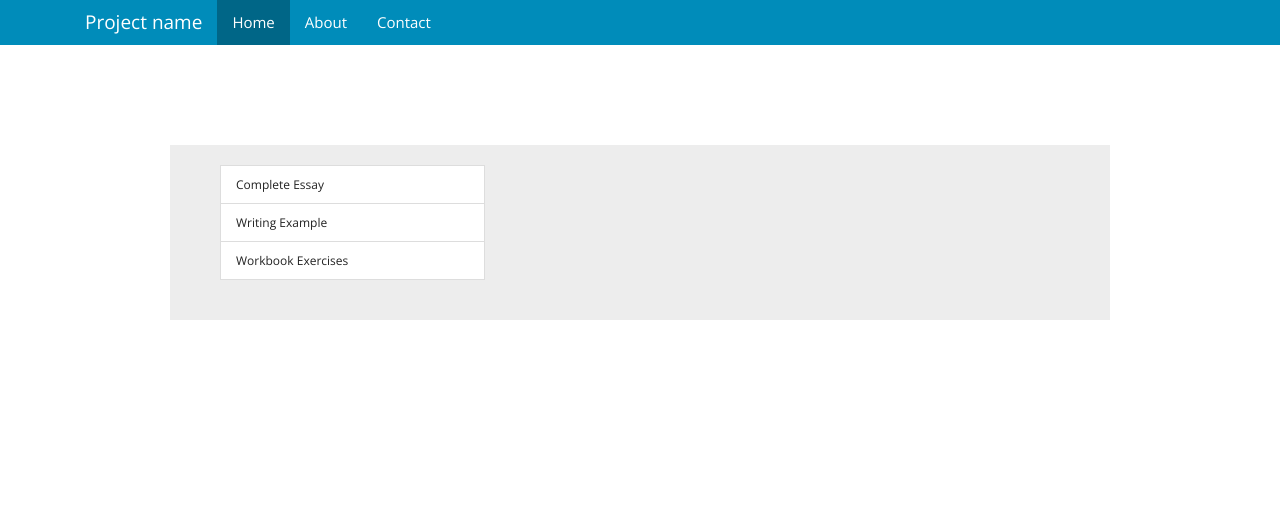
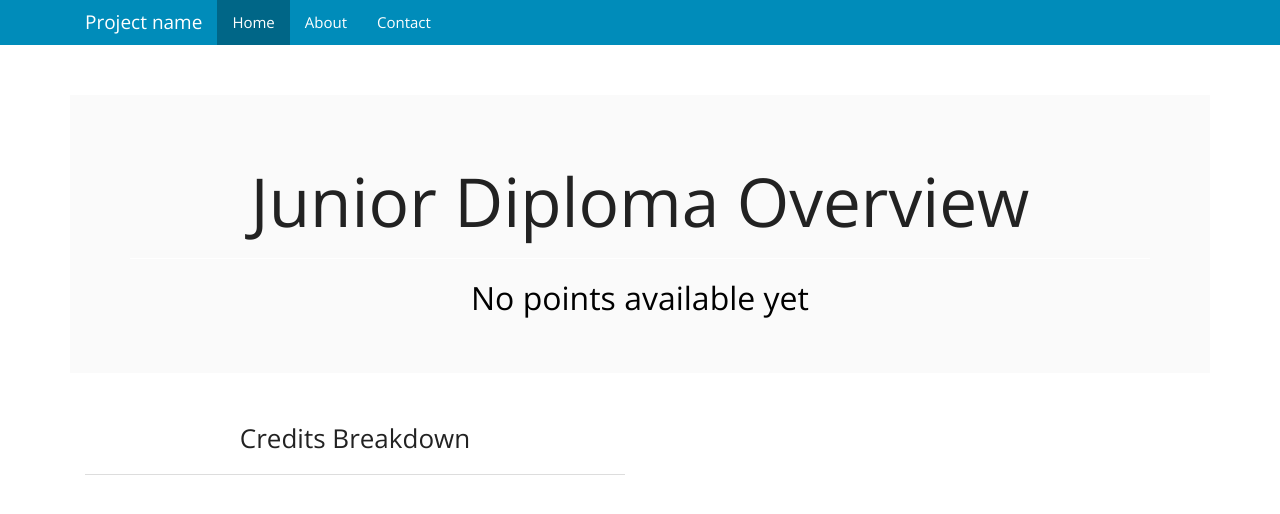
Before and after one commit to LachieCalder/Result-Track, a Django app: template Result_Track/results/templates/home.html in a window 1280 px wide. Shown: the top 514 px of the page. Run offline with Django 3.2, Linux system fonts and the light colour scheme; data comes from the database, SQL or seed files in the repository; both versions use the stored data as it was after the commit; the template is opened without the code that fills it: values that come from a table or form of the project are taken from there, most other values are stand-ins (such as "Sample title", 1, 10 or a date in 2020); parts of the project's set-up code (start-up, migrations or seed data) failed here and were passed over; some libraries are stand-ins or nearby versions.

Commit message:
Update models, update home/overview template and subsequent views.

```diff
--- a/Result_Track/results/models.py
+++ b/Result_Track/results/models.py
@@ -17,30 +17,32 @@
 class Course(models.Model):
     name = models.CharField(max_length=50)
     teacher = models.ForeignKey('Teacher')
+    students = models.ManyToManyField(Student)
 
     def __unicode__(self):
         return self.name
 
 class Teacher(models.Model):
+    user = models.OneToOneField(User)
+
     title = models.CharField(max_length=10)
     first_name = models.CharField(max_length=50)
     surname = models.CharField(max_length=50)
 
     def __unicode__(self):
-        return self.first_name + ' ' + self.surname
+        return self.title + ' ' + self.first_name + ' ' + self.surname
 
 class Result(models.Model):
     student = models.ForeignKey('Student')
     assignment = models.ForeignKey('Assignment')
-    mark = models.PositiveSmallIntegerField()
+    mark = models.PositiveSmallIntegerField(default=0)
     marked = models.BooleanField(default=False)
 
     def __unicode__(self):
         return str(self.student) + "'s " + str(self.assignment)
 
     def is_overdue(self):
-        base_assignment = Assignment.objects.get(pk=self.assignment)
-        if base_assignment.due_date >= datetime.date.today():
+        if self.assignment.due_date >= datetime.date.today():
             return True
         else:
             return False
@@ -53,4 +55,4 @@
     details = models.TextField()
 
     def __unicode__(self):
-        return self.name
+        return str(self.course) + ': ' + self.name
--- a/Result_Track/results/templates/home.html
+++ b/Result_Track/results/templates/home.html
@@ -2,12 +2,23 @@
 {% block content %}
 
 <div class="container">
-    <div class="row">
-        <ul class="list-group col-lg-4">
-        {% for assignment in assignments %}
-            <li class="list-group-item">{{ assignment.assignment }}</li>
-        {% endfor %}
-        </ul>
+    <div class="jumbotron">
+        <div class="page-header">
+            <h1>Junior Diploma Overview</h1>
+        </div>
+        {% if available > 0 %}
+        <h2>You have earned <strong>{{ earned }}</strong> credits out of <strong>{{ available }}</strong>
+             credits available</h2>
+        <h3>This means you are on track to pass with <strong>distinction</strong></h3>
+        {% else %}
+        <h2>No points available yet</h2>
+        {% endif %}
+    </div>
+
+    <div class="col-md-6">
+        <h3>Credits Breakdown</h3>
+        <hr>
+
     </div>
 </div>
 
--- a/Result_Track/static/css/custom.css
+++ b/Result_Track/static/css/custom.css
@@ -1,13 +1,12 @@
-h1
-{
-  text-align: center;
-}
-
 .page-header {
     border-bottom: 1px solid #FFFFFF;
     margin: 20px 0 10px 0;
     padding-bottom: 9px;
     text-align: center;
+}
+
+.standard-row .page-header {
+    text-align: left;
 }
 
 .form-control {
@@ -47,15 +46,20 @@
     font-size: 21px;
 }
 
-h4 {
+h3 {
     text-align: center;
 }
 
 h2
 {
     color: black;
+    text-align: center;
 }
 
 .control-label {
     color: black;
 }
+
+.jumbotron {
+    margin-top: 50px;
+}
```
Also changed, not shown: Result_Track/results/utils.py (added, +10 -0 lines), Result_Track/results/views.py (+20 -4 lines), Result_Track/db.sqlite3.
